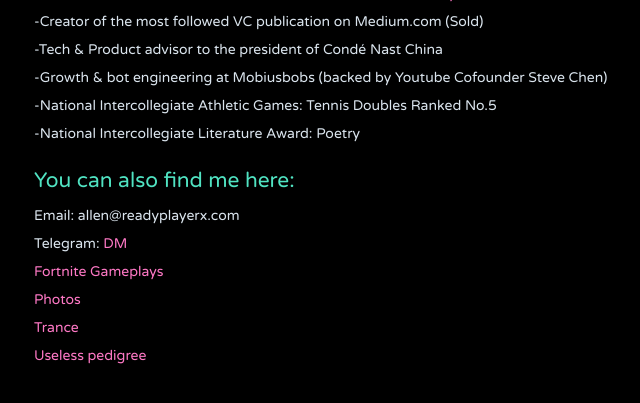
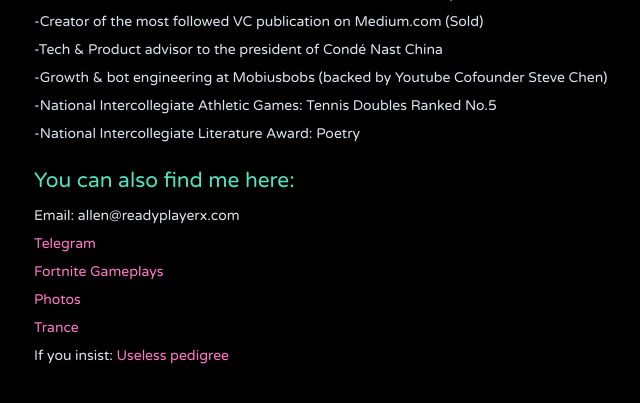
Before and after one commit to jithendrabsy/thoughts, a Jekyll site: the page built from _posts/2040-12-31-projects.md, in a window 1280 px wide, cut to the strip 1102-1524 px from the top of the page. Shown: the top 403 px of the strip, without its empty margins (236-876 px from the left). Built offline with Jekyll 4.4.1, drawn with Linux system fonts in a browser that asks for light colours; nearby versions of some CDN libraries.

Commit message:
Update M

```diff
--- a/_posts/2040-12-31-projects.md
+++ b/_posts/2040-12-31-projects.md
@@ -42,7 +42,7 @@
 
 Email: allen@readyplayerx.com
 
-Telegram: [DM](https://t.me/allenleein)
+[Telegram](https://t.me/allenleein)
 
 [Fortnite Gameplays](https://www.instagram.com/gho00sts/)
 
@@ -50,4 +50,4 @@
 
 [Trance](https://soundcloud.com/archilab)
 
-[Useless pedigree](https://www.linkedin.com/in/allen-lee-52b16378/)
+If you insist: [Useless pedigree](https://www.linkedin.com/in/allen-lee-52b16378/)
```
